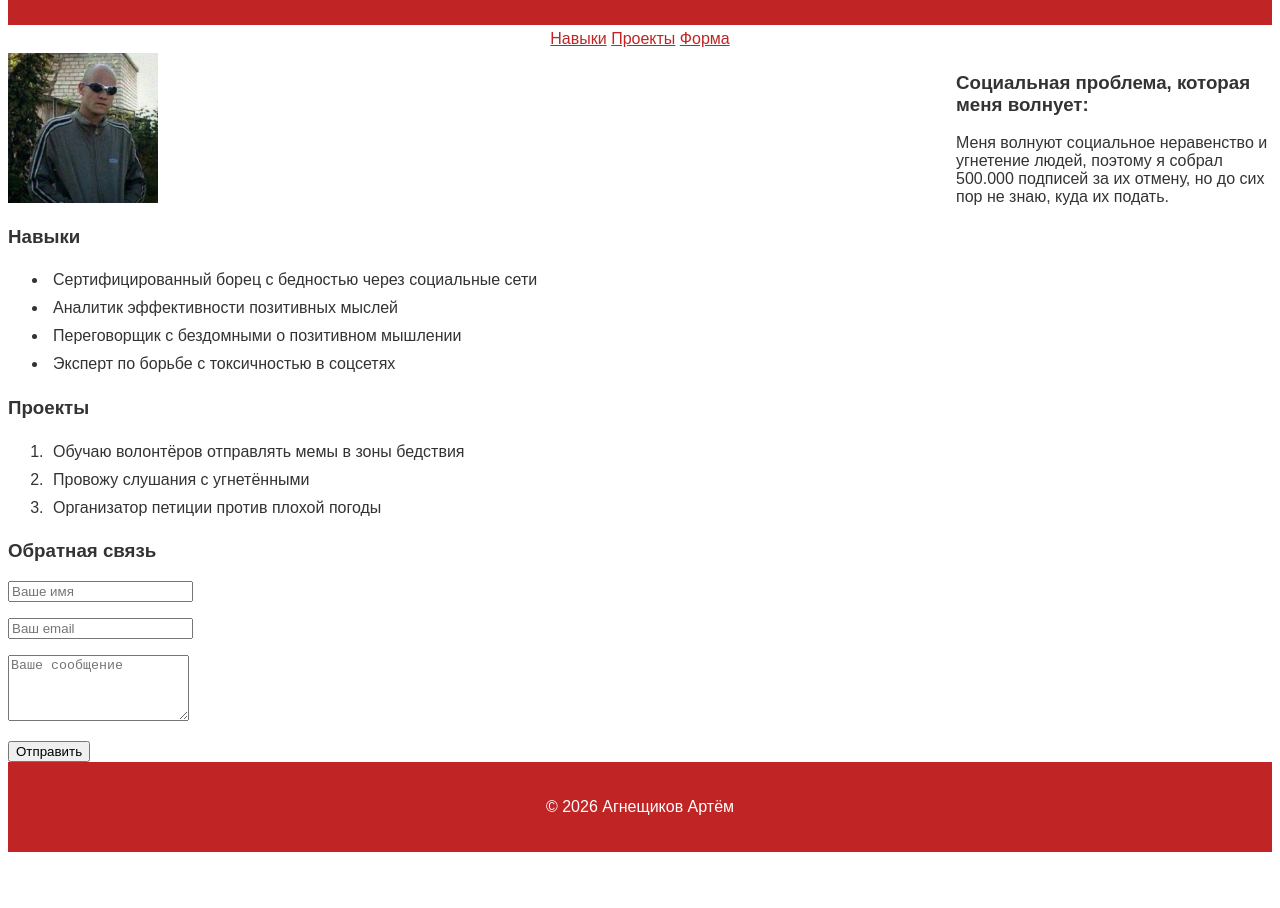
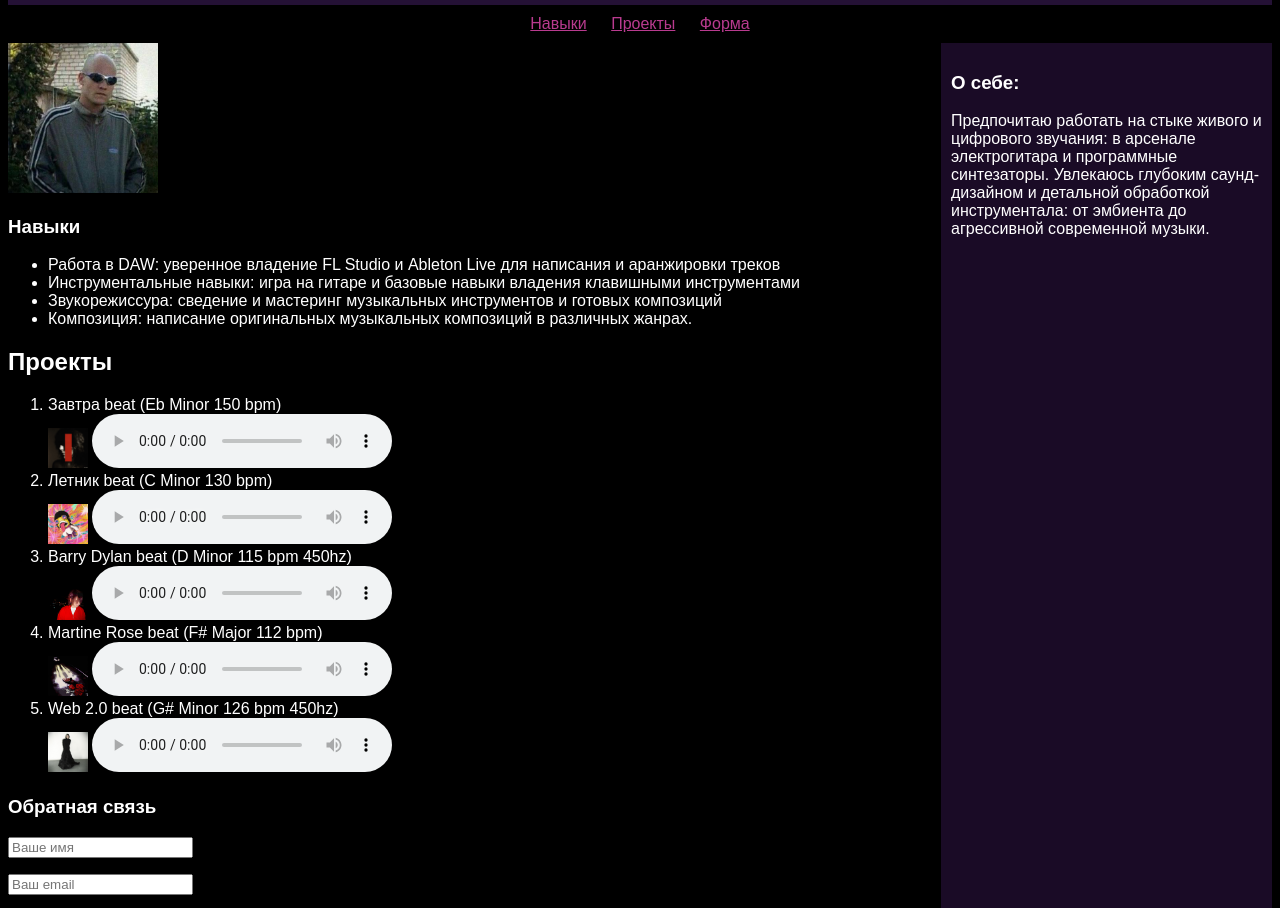
Before and after one commit to ZuluDe/932402.agneschikov.artyom.lab2, a plain HTML site: page index.html in a window 1280 px wide. Shown: the part 151-1059 px from the top of the page. Before the commit the page ends 1011 px from the top, so only its background shows below. Drawn offline with Linux system fonts and the light colour scheme.

Commit message:
Функционал: Поменял вариант с 13 на 9, добавил в проекты обложки и аудиоплеер для треков

```diff
--- a/index.html
+++ b/index.html
@@ -4,59 +4,40 @@
     <head>
         <meta charset="UTF-8">
         <meta name="viewport" content="width=device-width, initial-scale=1.0">
-        <title>Волонтёр и социальный активист</title>
+        <title>Музыкант и звукорежиссёр</title>
         <style>
-
             body {
+                background-color: #000000;
+                color: #ffffff;
                 font-family: Arial, sans-serif;
-                background-color: #ffffff;
-                color: #333333;
             }
-
-            header {
-                background-color: #c12424;
-                color: #ffffff;
-                padding: 20px;
+            header, footer {
+                background-color: #241135;
                 text-align: center;
+                padding: 10px;
             }
-
-            footer {
-                background-color: #c12424;
-                color: #ffffff;
-                padding: 20px;
-                text-align: center;
-            }
-
             nav {
                 text-align: center;
-                padding: 5px;
+                padding: 10px;
             }
-
             nav a {
-                color: #c12424;
+                color: #b93b8f;
+                margin: 0 10px;
             }
-
-            ul li {
-                padding: 5px;
-            }
-
-            ol li {
-                padding: 5px;
-            }
-
             main {
                 display: flex;
             }
-
             .main {
-               flex: 3;
+                flex: 3;
             }
-
             aside {
                 flex: 1;
+                background-color: #1a0b26;
+                padding: 10px;
             }
-
-
+            section {
+                margin-bottom: 20px;
+            }
         </style>
     </head>
 
@@ -64,7 +45,7 @@
 
         <header>
             <h1>Агнещиков Артём</h1>
-            <h2>Волонтёр и социальный активист</h2>
+            <h2>Музыкант и звукорежиссёр</h2>
         </header>
 
         <nav>
@@ -81,28 +62,62 @@
 
                 <section id="skills">
                     <h3>Навыки</h3>
-
                     <ul>
-                        <li>Сертифицированный борец с бедностью через социальные сети</li>
-                        <li>Аналитик эффективности позитивных мыслей</li>
-                        <li>Переговорщик с бездомными о позитивном мышлении</li>
-                        <li>Эксперт по борьбе с токсичностью в соцсетях</li>
+                        <li>Работа в DAW: уверенное владение FL Studio и Ableton Live для написания и аранжировки треков</li>
+                        <li>Инструментальные навыки: игра на гитаре и базовые навыки владения клавишными инструментами</li>
+                        <li>Звукорежиссура: сведение и мастеринг музыкальных инструментов и готовых композиций</li>
+                        <li>Композиция: написание оригинальных музыкальных композиций в различных жанрах.</li>
                     </ul>
                 </section>
 
                 <section id="projects">
-                    <h3>Проекты</h3>
-
+                    <h2>Проекты</h2>
                     <ol>
-                        <li>Обучаю волонтёров отправлять мемы в зоны бедствия</li>
-                        <li>Провожу слушания с угнетёнными</li>
-                        <li>Организатор петиции против плохой погоды</li>
+                        <li>
+                            Завтра beat (Eb Minor 150 bpm)
+                            <br>
+                            <img src="files/militantum.jpg" alt="Обложка" width="40" height="40">
+                            <audio controls>
+                                <source src="files/zavtra.mp3" type="audio/mpeg">
+                            </audio>
+                        </li>
+                        <li>
+                            Летник beat (C Minor 130 bpm)
+                            <br>
+                            <img src="files/letnik.jpg" alt="Обложка" width="40" height="40">
+                            <audio controls>
+                                <source src="files/letnik.mp3" type="audio/mpeg">
+                            </audio>
+                        </li>
+                        <li>
+                            Barry Dylan beat (D Minor 115 bpm 450hz)
+                            <br>
+                            <img src="files/barrydylan.png" alt="Обложка" width="40" height="40">
+                            <audio controls>
+                                <source src="files/barry.mp3" type="audio/mpeg">
+                            </audio>
+                        </li>
+                        <li>
+                            Martine Rose beat (F# Major 112 bpm)
+                            <br>
+                            <img src="files/martine.jpg" alt="Обложка" width="40" height="40">
+                            <audio controls>
+                                <source src="files/martine.mp3" type="audio/mpeg">
+                            </audio>
+                        </li>
+                        <li>
+                            Web 2.0 beat (G# Minor 126 bpm 450hz)
+                            <br>
+                            <img src="files/web20.jpg" alt="Обложка" width="40" height="40">
+                            <audio controls>
+                                <source src="files/web 2.0.mp3" type="audio/mpeg">
+                            </audio>
+                        </li>
                     </ol>
                 </section>
 
                 <div id="contact">
                     <h3>Обратная связь</h3>
-
                     <form action="#" method="post">
                         <p>
                             <input type="text" name="name" placeholder="Ваше имя">
@@ -113,15 +128,15 @@
                         <p>
                             <textarea name="message" placeholder="Ваше сообщение" rows="4"></textarea>
                         </p>
-                    <button type="submit">Отправить</button>
+                        <button type="submit">Отправить</button>
                     </form>
                 </div>
 
             </div>
 
             <aside>
-                <h3>Социальная проблема, которая меня волнует:</h3>
-                <p>Меня волнуют социальное неравенство и угнетение людей, поэтому я собрал 500.000 подписей за их отмену, но до сих пор не знаю, куда их подать.</p>
+                <h3>О себе:</h3>
+                <p>Предпочитаю работать на стыке живого и цифрового звучания: в арсенале электрогитара и программные синтезаторы. Увлекаюсь глубоким саунд-дизайном и детальной обработкой инструментала: от эмбиента до агрессивной современной музыки.</p>
             </aside>
 
         </main>
```
Also changed, not shown: files/barrydylan.png (added), files/letnik.jpg (added), files/martine.jpg (added), files/militantum.jpg (added), files/web20.jpg (added), 7 other files.
